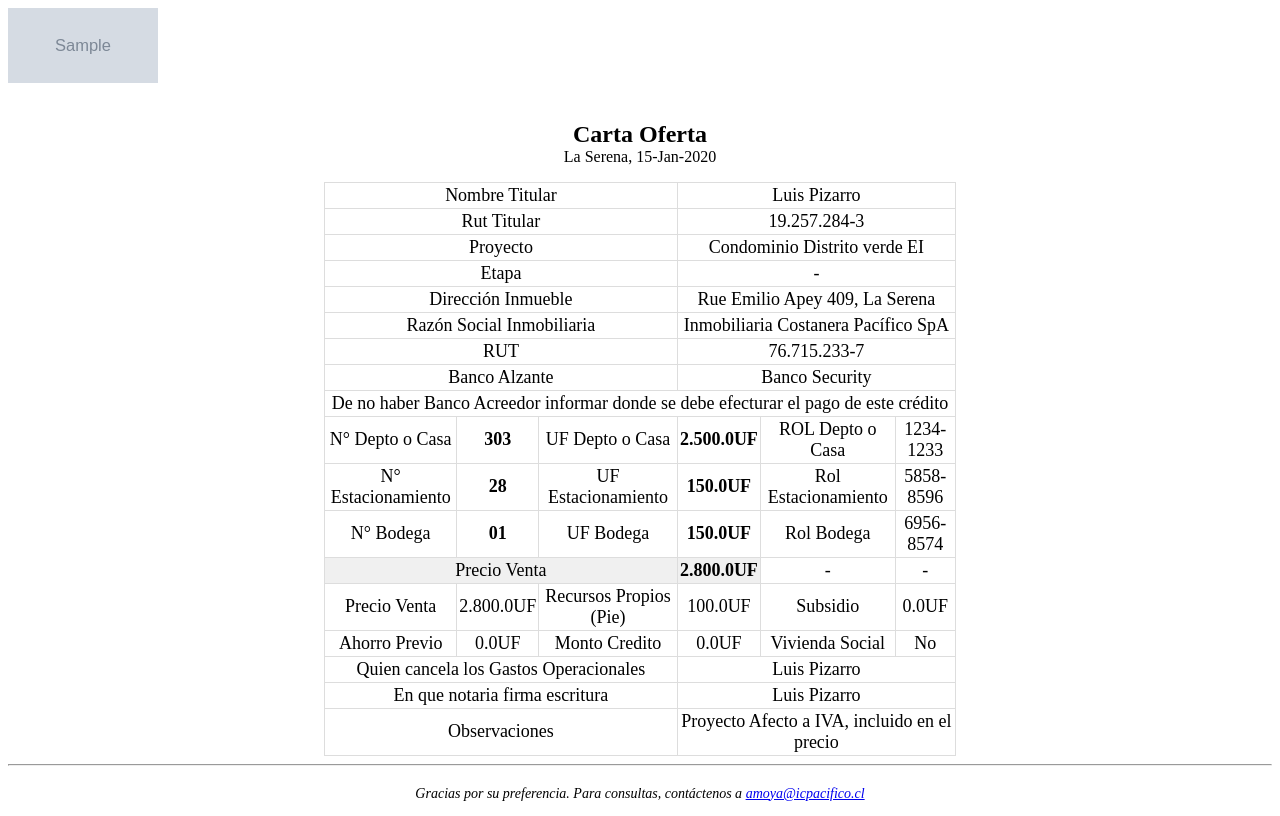
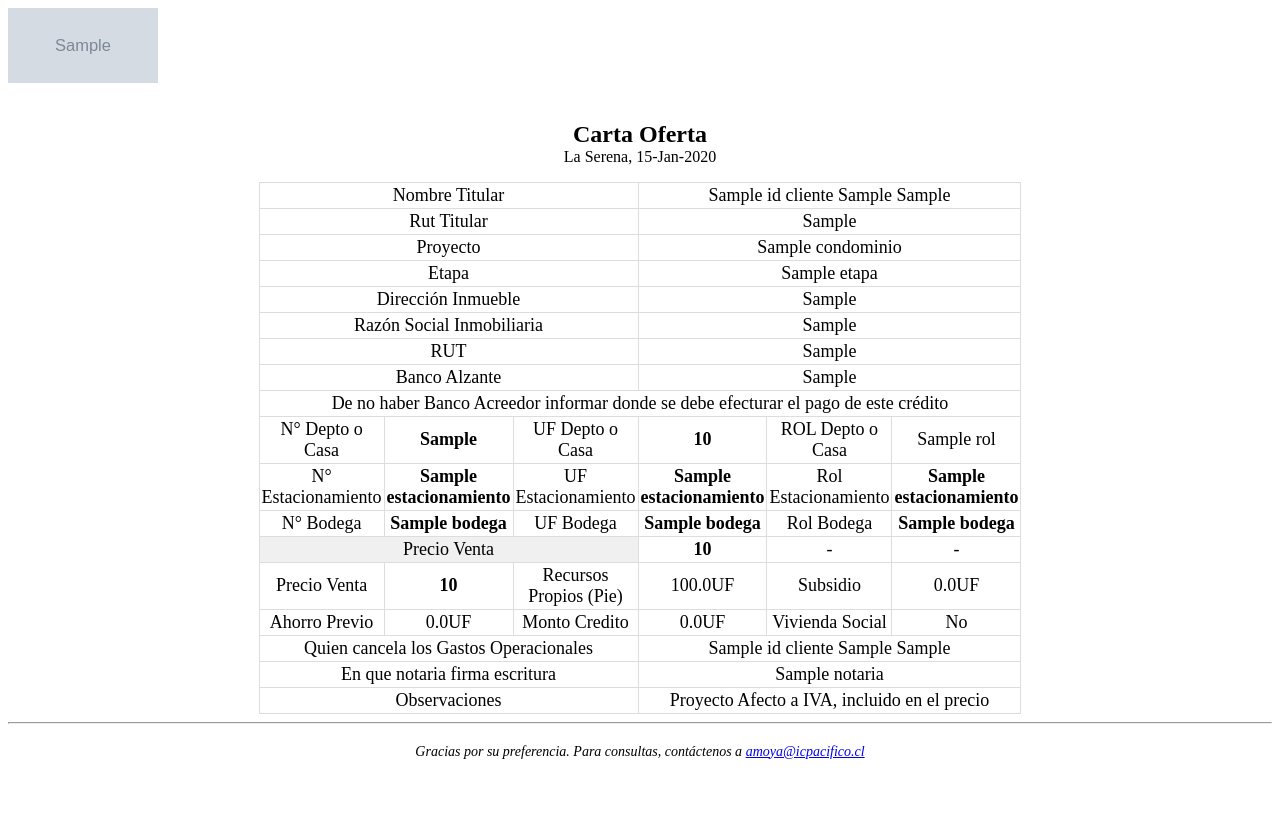
Before and after one commit to Dev-icpacifico/OPMS, a Django app: template templates/documentos/carta_oferta_pdf.html in a window 1280 px wide. After the commit the page ends 759 px from the top, so only its background shows below. Run offline with Django 5.2, Linux system fonts and the light colour scheme; the template is opened without the code that fills it: most values are stand-ins (such as "Sample title", 1, 10 or a date in 2020); grey boxes marked "Sample" are stand-in pictures.

Commit message:
Update: Carta de Oferta Variables

```diff
--- a/templates/documentos/carta_oferta_pdf.html
+++ b/templates/documentos/carta_oferta_pdf.html
@@ -46,41 +46,42 @@
                     <p style="text-align: center"><strong style="font-size: x-large">Carta Oferta</strong>
                         <br>La Serena, {{ fecha_hoy|date:"d-M-Y" }}</p>
                     <!-- Información Carta Oferta-->
+                    {% for venta in datos_venta %}
                     <table class="tabla1">
                         <tr>
                         </tr>
                         <tbody>
                         <tr>
                             <td colspan="3">Nombre Titular</td>
-                            <td colspan="3">Luis Pizarro</td>
+                            <td colspan="3">{{ venta.id_cliente.nombres_1 }} {{ venta.id_cliente.apellidos_1 }} {{ venta.id_cliente.apellidos_2 }}</td>
                         </tr>
                         <tr>
                             <td colspan="3">Rut Titular</td>
-                            <td colspan="3">19.257.284-3</td>
+                            <td colspan="3">{{ venta.id_cliente.rut_cliente }}</td>
                         </tr>
                         <tr>
                             <td colspan="3">Proyecto</td>
-                            <td colspan="3">Condominio Distrito verde EI</td>
+                            <td colspan="3">{{ venta.id_propiedad.condominio.nombre_condominio}}</td>
                         </tr>
                         <tr>
                             <td colspan="3">Etapa</td>
-                            <td colspan="3">-</td>
+                            <td colspan="3">{{ venta.id_propiedad.etapa.nombre_etapa }}</td>
                         </tr>
                         <tr>
                             <td colspan="3">Dirección Inmueble</td>
-                            <td colspan="3">Rue Emilio Apey 409, La Serena</td>
+                            <td colspan="3">{{venta.id_propiedad.condominio.direccion_proyecto}}</td>
                         </tr>
                         <tr>
                             <td colspan="3">Razón Social Inmobiliaria</td>
-                            <td colspan="3">Inmobiliaria Costanera Pacífico SpA</td>
+                            <td colspan="3">{{venta.id_propiedad.condominio.empresa_vende.razon_social}}</td>
                         </tr>
                         <tr>
                             <td colspan="3">RUT</td>
-                            <td colspan="3">76.715.233-7</td>
+                            <td colspan="3">{{venta.id_propiedad.condominio.empresa_vende.rut_empresa}}</td>
                         </tr>
                         <tr>
                             <td colspan="3">Banco Alzante</td>
-                            <td colspan="3">Banco Security</td>
+                            <td colspan="3">{{venta.id_propiedad.condominio.empresa_vende.banco_alzante}}</td>
                         </tr>
                         <tr>
                             <td colspan="6">De no haber Banco Acreedor informar donde se debe efecturar el
@@ -90,37 +91,37 @@
                         </tr>
                         <tr>
                             <td>N° Depto o Casa</td>
-                            <td><strong>303</strong></td>
+                            <td><strong>{{venta.id_propiedad.numero_propiedad}}</strong></td>
                             <td>UF Depto o Casa</td>
-                            <td><strong>2.500.0UF</strong></td>
+                            <td><strong>{{venta.id_propiedad.valor_final_propiedad}}</strong></td>
                             <td>ROL Depto o Casa</td>
-                            <td>1234-1233</td>
+                            <td>{{venta.id_propiedad.rol}}</td>
                         </tr>
                         <tr>
                             <td>N° Estacionamiento</td>
-                            <td><strong>28</strong></td>
+                            <td><strong>{{venta.id_propiedad.estacionamiento}}</strong></td>
                             <td>UF Estacionamiento</td>
-                            <td><strong>150.0UF</strong></td>
+                            <td><strong>{{venta.id_propiedad.estacionamiento}}</strong></td>
                             <td>Rol Estacionamiento</td>
-                            <td>5858-8596</td>
+                            <td><strong>{{venta.id_propiedad.estacionamiento}}</strong></td>
                         </tr>
                         <tr>
                             <td>N° Bodega</td>
-                            <td><strong>01</strong></td>
+                            <td><strong>{{venta.id_propiedad.bodega}}</strong></td>
                             <td>UF Bodega</td>
-                            <td><strong>150.0UF</strong></td>
+                            <td><strong>{{venta.id_propiedad.bodega}}</strong></td>
                             <td>Rol Bodega</td>
-                            <td>6956-8574</td>
+                            <td><strong>{{venta.id_propiedad.bodega}}</strong></td>
                         </tr>
                         <tr>
                             <td colspan="3"  style="background-color: #f0f0f0;">Precio Venta</td>
-                            <td style="background-color: #f0f0f0;"><strong>2.800.0UF</strong></td>
+                            <td><strong>{{venta.id_propiedad.valor_final_propiedad}}</strong></td>
                             <td> - </td>
                             <td> - </td>
                         </tr>
                         <tr>
                             <td >Precio Venta</td>
-                            <td>2.800.0UF</td>
+                            <td><strong>{{venta.id_propiedad.valor_final_propiedad}}</strong></td>
                             <td>Recursos Propios (Pie)</td>
                             <td>100.0UF</td>
                             <td>Subsidio</td>
@@ -136,11 +137,11 @@
                         </tr>
                         <tr>
                             <td colspan="3">Quien cancela los Gastos Operacionales</td>
-                            <td colspan="3">Luis Pizarro</td>
+                            <td colspan="3">{{ venta.id_cliente.nombres_1 }} {{ venta.id_cliente.apellidos_1 }} {{ venta.id_cliente.apellidos_2 }}</td>
                         </tr>
                         <tr>
                             <td colspan="3">En que notaria firma escritura</td>
-                            <td colspan="3">Luis Pizarro</td>
+                            <td colspan="3">{{venta.id_propiedad.condominio.empresa_vende.notaria}}</td>
                         </tr>
                         <tr>
                             <td colspan="3">Observaciones</td>
@@ -149,6 +150,7 @@
 
                         </tbody>
                     </table>
+                    {% endfor %}
                 </div>
             </div>
         </div>
```
